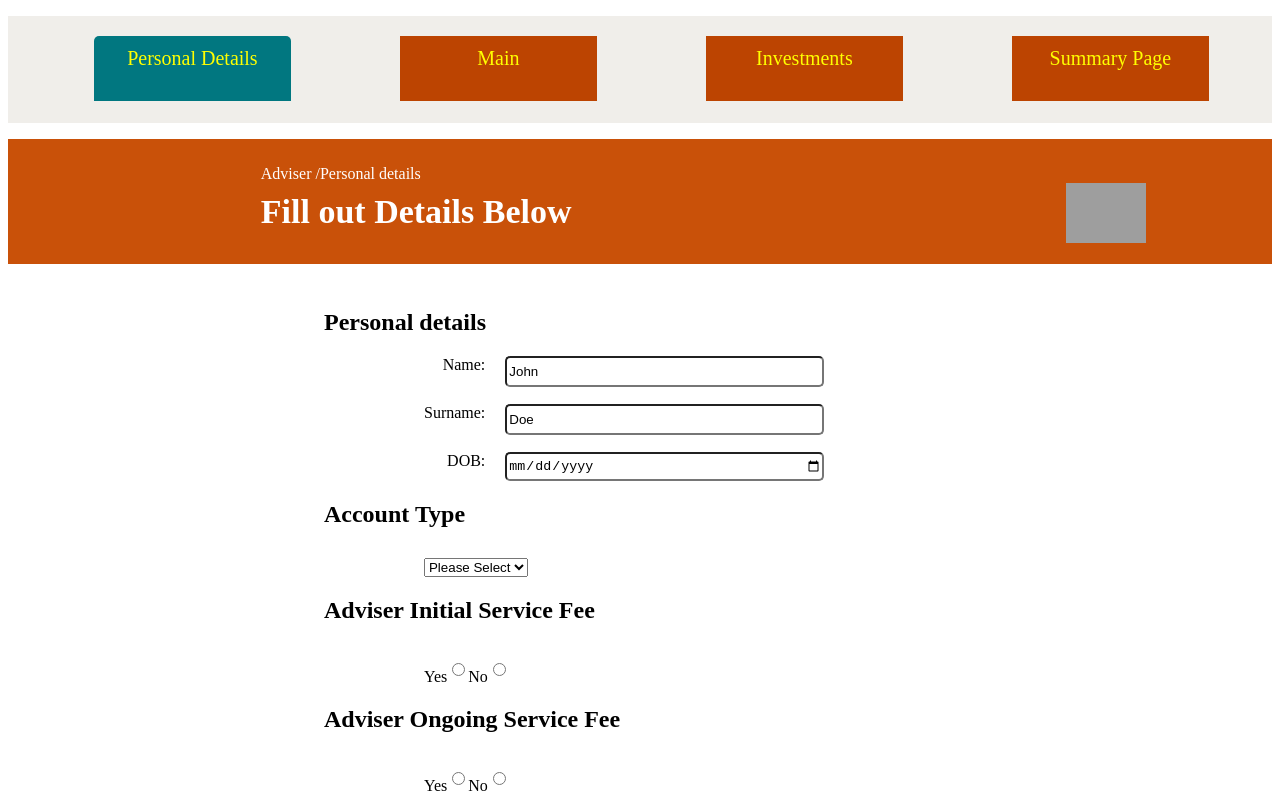
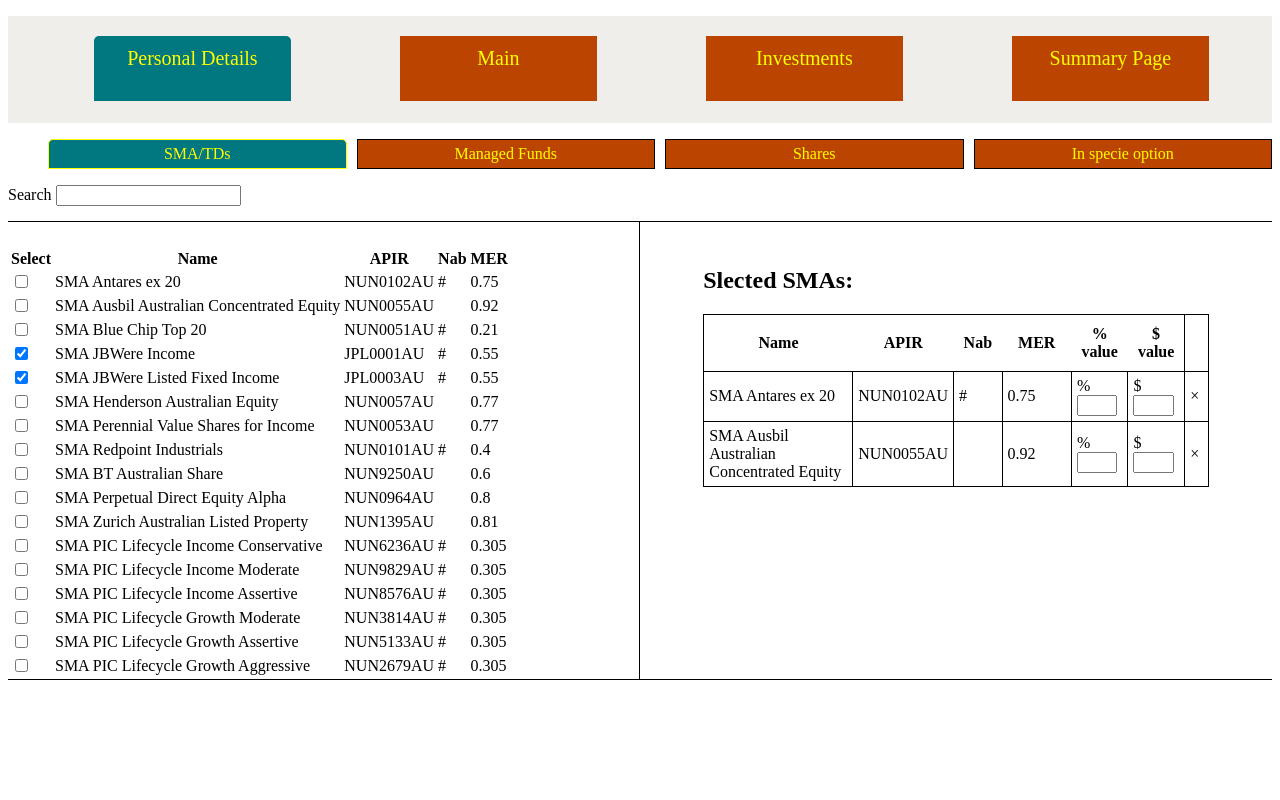
Before and after one commit to ichater/Fee-Calculator-React, a React (Create React App) app: page / in a window 1280 px wide. Shown: the top 800 px of the page. Built offline with nearby package versions, Linux system fonts and the light colour scheme; grey boxes are pictures that could not be loaded.

Commit message:
improved ui for investment select, continued page split theme

```diff
--- a/src/CSS/InvestmentList.css
+++ b/src/CSS/InvestmentList.css
@@ -19,3 +19,29 @@
   color: red;
   border: 3px solid black;
 }
+
+.Two-fr-grid {
+  display: grid;
+  grid-template-columns: 1fr 1fr;
+  border-top: 1px solid black;
+  border-bottom: 1px solid black;
+}
+
+.Investment-select-wrapper {
+  padding-top: 25px;
+  padding-bottom: 25px;
+  border-right: 1px solid black;
+  /* min-height: 100vh; */
+  height: 100vh;
+  overflow: scroll;
+}
+
+.Investment-select-wrapper1 {
+  padding-top: 25px;
+  border-right: 1px solid black;
+}
+
+.Investment-Selected-Wrapper {
+  width: 80%;
+  margin: 25px auto;
+}
--- a/src/CSS/InvestmentTables.css
+++ b/src/CSS/InvestmentTables.css
@@ -18,7 +18,6 @@
   border-collapse: collapse;
   margin-bottom: 0;
   margin-top: 0;
-  border-bottom: none;
 }
 
 /* .investment-table__default thead tr {
--- a/src/Components/Account-details/AdviserDetails1Expanded.js
+++ b/src/Components/Account-details/AdviserDetails1Expanded.js
@@ -30,8 +30,10 @@ const AdviserDetails1Expanded = ({
           <span>$</span>
           <input
             type="number"
-            onChange={e => setAdviserInitialFee$("$" + e.target.value)}
             value={adviserInitialFee$}
+            onChange={e =>
+              setAdviserInitialFee$("Initial Fee: $" + e.target.value)
+            }
           ></input>
         </div>
       )}
@@ -54,7 +56,9 @@ const AdviserDetails1Expanded = ({
           <span>%</span>
           <input
             type="number"
-            onChange={e => setAdviserInitialFeeP(e.target.value + "%")}
+            onChange={e =>
+              setAdviserInitialFeeP("initial fee:" + e.target.value + "%")
+            }
             value={adviserInitialFeeP}
           ></input>
         </div>
--- a/src/Components/Account-details/AdviserDetails2Expanded2.js
+++ b/src/Components/Account-details/AdviserDetails2Expanded2.js
@@ -19,7 +19,11 @@ const AdviserDetails2Expanded2 = ({ setadviserOngoingFeeIncrease, setCpi }) => {
           <>
             <input
               type="number"
-              onChange={e => setadviserOngoingFeeIncrease(e.target.value + "%")}
+              onChange={e =>
+                setadviserOngoingFeeIncrease(
+                  "Ongoing Fee increased by: " + e.target.value + "% PA"
+                )
+              }
             />
           </>
         )}
--- a/src/Components/InvestmentLists/FundDisplay.js
+++ b/src/Components/InvestmentLists/FundDisplay.js
@@ -1,6 +1,7 @@
 import React, { useState, useContext } from "react";
 import NAVMFs from "./Data/NAVMFs";
 import { InvestmentContext } from "../../Context/InvestmentContext";
+import MainFundDisplay from "../MainPageDisplay/MainFundDisplay";
 
 const FundDisplay = () => {
   const [searchFunds, setSearchFunds] = useState("");
@@ -37,6 +38,8 @@ const FundDisplay = () => {
           onChange={handleSearchInputChanges}
         ></input>
       </div>
+      <div className="Two-fr-grid">
+        <div className="Investment-select-wrapper">
           <table>
             <thead>
               <tr>
@@ -82,6 +85,24 @@ const FundDisplay = () => {
               })}
             </tbody>
           </table>
+        </div>
+
+        <div className="Investment-Selected-Wrapper">
+          {!checkedMF.length && (
+            <>
+              <h2>Selected Investments will appear here</h2>
+
+              <p>Investments can be deleted here or in the "main" heading</p>
+            </>
+          )}
+          {checkedMF.length && (
+            <>
+              <h2> Slected Funds:</h2>
+              <MainFundDisplay />
+            </>
+          )}
+        </div>
+      </div>
     </>
   );
 };
--- a/src/Components/InvestmentLists/SMADisplay.js
+++ b/src/Components/InvestmentLists/SMADisplay.js
@@ -1,6 +1,7 @@
 import React, { useState, useContext } from "react";
 import SMA from "./Data/SMA";
 import { InvestmentContext } from "./../../Context/InvestmentContext";
+import MainSMAdisplay from "../MainPageDisplay/MainSMAdisplay";
 
 const SMAdisplay = () => {
   const { checkedSMA, setCheckedSMA } = useContext(InvestmentContext);
@@ -30,6 +31,8 @@ const SMAdisplay = () => {
           onChange={handleSearchInputChanges}
         />
       </div>
+      <div className="Two-fr-grid">
+        <div className="Investment-select-wrapper1">
           <table>
             <thead>
               <tr>
@@ -77,6 +80,23 @@ const SMAdisplay = () => {
               })}
             </tbody>
           </table>
+        </div>
+        <div className="Investment-Selected-Wrapper">
+          {!checkedSMA.length && (
+            <>
+              <h2>Selected Investments will appear here</h2>
+
+              <p>Investments can be deleted here or in the "main" heading</p>
+            </>
+          )}
+          {checkedSMA.length && (
+            <>
+              <h2> Slected SMAs:</h2>
+              <MainSMAdisplay />
+            </>
+          )}
+        </div>
+      </div>
     </>
   );
 };
--- a/src/Components/InvestmentLists/ShareDisplay.js
+++ b/src/Components/InvestmentLists/ShareDisplay.js
@@ -1,6 +1,7 @@
 import React, { useState, useContext } from "react";
 import NavShares1 from "./Data/NavShares1";
 import { InvestmentContext } from "../../Context/InvestmentContext";
+import MainShareDisplay from "../MainPageDisplay/MainShareDisplay";
 
 const ShareDisplay = () => {
   const [searchShares, setSearchShares] = useState("");
@@ -34,6 +35,8 @@ const ShareDisplay = () => {
           onChange={handleSearchInputChanges}
         ></input>
       </div>
+      <div className="Two-fr-grid">
+        <div className="Investment-select-wrapper">
           <table>
             <tr>
               <th>Select</th>
@@ -72,6 +75,23 @@ const ShareDisplay = () => {
               );
             })}
           </table>
+        </div>
+        <div className="Investment-Selected-Wrapper">
+          {!checkedShares.length && (
+            <>
+              <h2>Selected Investments will appear here</h2>
+
+              <p>Investments can be deleted here or in the "main" heading</p>
+            </>
+          )}
+          {checkedShares.length && (
+            <>
+              <h2> Slected Shares:</h2>
+              <MainShareDisplay />
+            </>
+          )}
+        </div>
+      </div>
     </>
   );
 };
--- a/src/Components/Maintabs.js
+++ b/src/Components/Maintabs.js
@@ -51,9 +51,9 @@ const Maintabs = () => {
             );
           })}
         </TabList>
-        {/* <TabPanel>
-          <Main />
-        </TabPanel> */}
+        <TabPanel>
+          <Investments />
+        </TabPanel>
         <TabPanel>
           <AccountDetails
             showText1={showText1}
```
Lines whose indentation alone changed are shown as unchanged.
